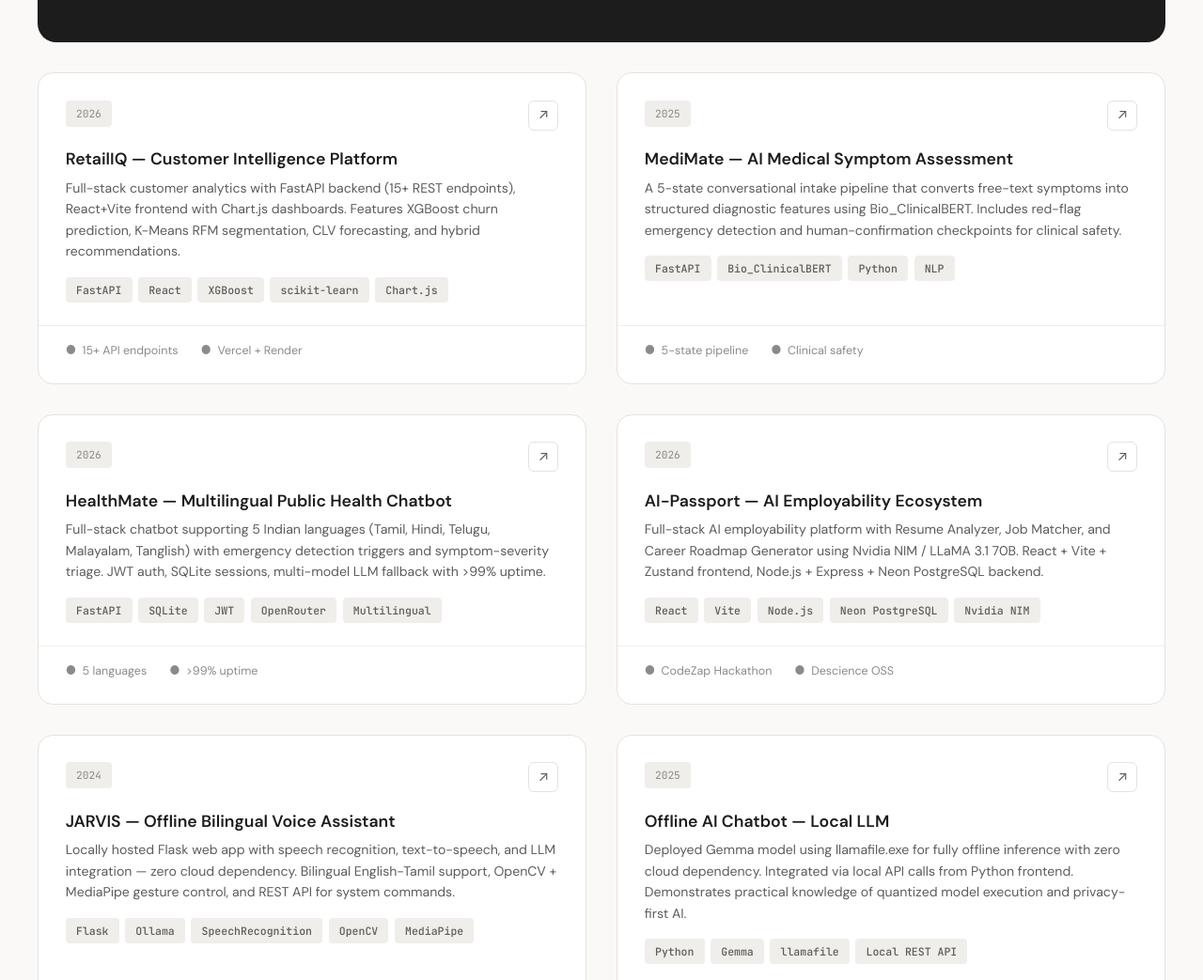
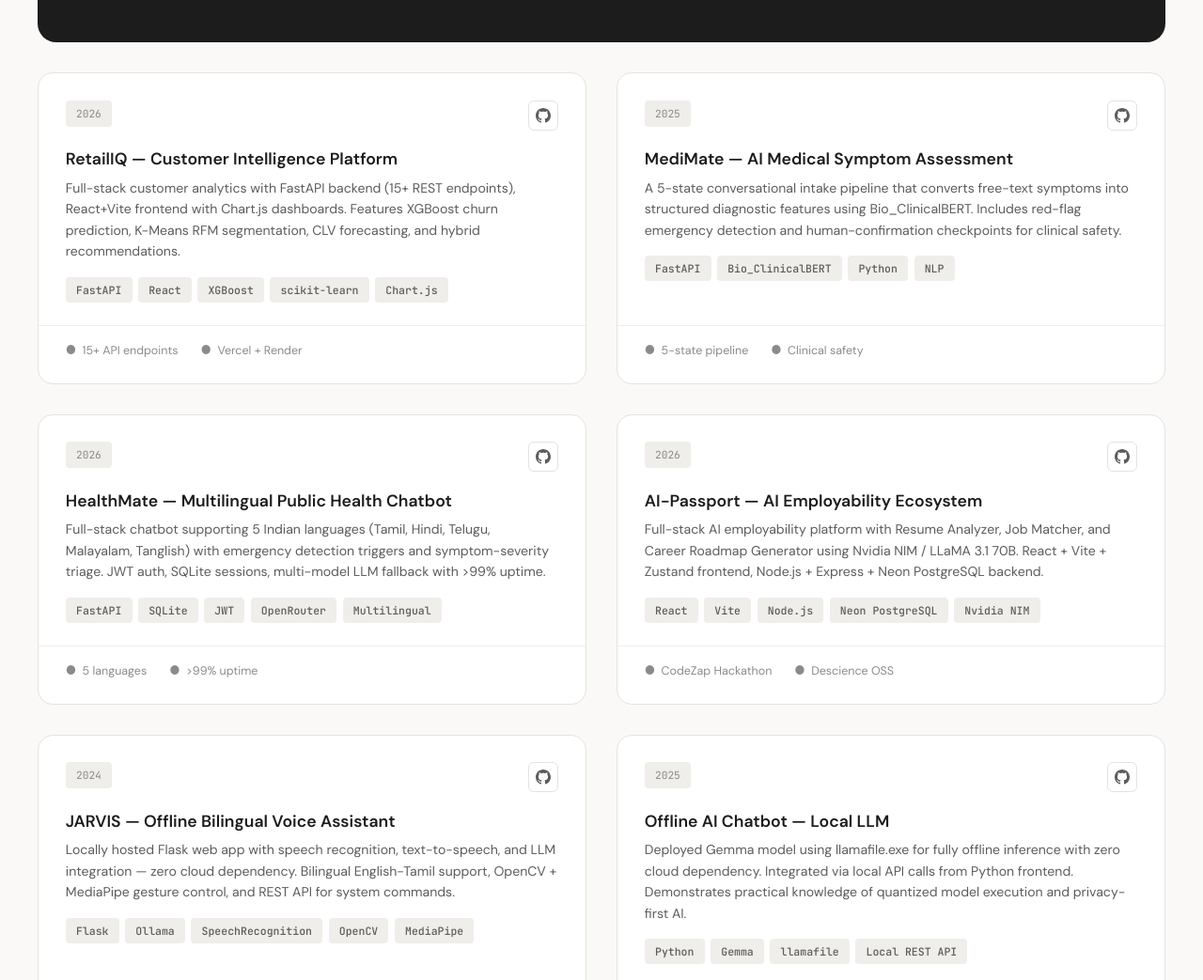
Before and after one commit to Manish7sgf/portfolio, a plain HTML site: page index.html in a window 1280 px wide. Shown: the part 3130-4173 px from the top of the page at 94% size. Drawn offline with Linux system fonts and the light colour scheme.

Commit message:
design: replace all project card up-arrow icons with the official GitHub brand SVG

```diff
--- a/index.html
+++ b/index.html
@@ -1835,7 +1835,7 @@
                         <span class="project-year">2026</span>
                         <div class="project-links">
                             <a href="https://github.com/Manish7sgf/Retail-E-commerce-Customer-Behavior-Analysis"
-                                target="_blank" title="GitHub">↗</a>
+                                target="_blank" title="GitHub"><svg xmlns="http://www.w3.org/2000/svg" width="16" height="16" viewBox="0 0 24 24" fill="currentColor"><path d="M12 0c-6.626 0-12 5.373-12 12 0 5.302 3.438 9.8 8.207 11.387.599.111.793-.261.793-.577v-2.234c-3.338.726-4.033-1.416-4.033-1.416-.546-1.387-1.333-1.756-1.333-1.756-1.089-.745.083-.729.083-.729 1.205.084 1.839 1.237 1.839 1.237 1.07 1.834 2.807 1.304 3.492.997.107-.775.418-1.305.762-1.604-2.665-.305-5.467-1.334-5.467-5.931 0-1.311.469-2.381 1.236-3.221-.124-.303-.535-1.524.117-3.176 0 0 1.008-.322 3.301 1.23.957-.266 1.983-.399 3.003-.404 1.02.005 2.047.138 3.006.404 2.291-1.552 3.297-1.23 3.297-1.23.653 1.653.242 2.874.118 3.176.77.84 1.235 1.911 1.235 3.221 0 4.609-2.807 5.624-5.479 5.921.43.372.823 1.102.823 2.222v3.293c0 .319.192.694.801.576 4.765-1.589 8.199-6.086 8.199-11.386 0-6.627-5.373-12-12-12z"/></svg></a>
                         </div>
                     </div>
                     <div class="project-body">
@@ -1864,7 +1864,7 @@
                     <div class="project-header">
                         <span class="project-year">2025</span>
                         <div class="project-links">
-                            <a href="https://github.com/Manish7sgf/Medimate" target="_blank" title="GitHub">↗</a>
+                            <a href="https://github.com/Manish7sgf/Medimate" target="_blank" title="GitHub"><svg xmlns="http://www.w3.org/2000/svg" width="16" height="16" viewBox="0 0 24 24" fill="currentColor"><path d="M12 0c-6.626 0-12 5.373-12 12 0 5.302 3.438 9.8 8.207 11.387.599.111.793-.261.793-.577v-2.234c-3.338.726-4.033-1.416-4.033-1.416-.546-1.387-1.333-1.756-1.333-1.756-1.089-.745.083-.729.083-.729 1.205.084 1.839 1.237 1.839 1.237 1.07 1.834 2.807 1.304 3.492.997.107-.775.418-1.305.762-1.604-2.665-.305-5.467-1.334-5.467-5.931 0-1.311.469-2.381 1.236-3.221-.124-.303-.535-1.524.117-3.176 0 0 1.008-.322 3.301 1.23.957-.266 1.983-.399 3.003-.404 1.02.005 2.047.138 3.006.404 2.291-1.552 3.297-1.23 3.297-1.23.653 1.653.242 2.874.118 3.176.77.84 1.235 1.911 1.235 3.221 0 4.609-2.807 5.624-5.479 5.921.43.372.823 1.102.823 2.222v3.293c0 .319.192.694.801.576 4.765-1.589 8.199-6.086 8.199-11.386 0-6.627-5.373-12-12-12z"/></svg></a>
                         </div>
                     </div>
                     <div class="project-body">
@@ -1892,7 +1892,7 @@
                     <div class="project-header">
                         <span class="project-year">2026</span>
                         <div class="project-links">
-                            <a href="https://github.com/Manish7sgf" target="_blank" title="GitHub">↗</a>
+                            <a href="https://github.com/Manish7sgf" target="_blank" title="GitHub"><svg xmlns="http://www.w3.org/2000/svg" width="16" height="16" viewBox="0 0 24 24" fill="currentColor"><path d="M12 0c-6.626 0-12 5.373-12 12 0 5.302 3.438 9.8 8.207 11.387.599.111.793-.261.793-.577v-2.234c-3.338.726-4.033-1.416-4.033-1.416-.546-1.387-1.333-1.756-1.333-1.756-1.089-.745.083-.729.083-.729 1.205.084 1.839 1.237 1.839 1.237 1.07 1.834 2.807 1.304 3.492.997.107-.775.418-1.305.762-1.604-2.665-.305-5.467-1.334-5.467-5.931 0-1.311.469-2.381 1.236-3.221-.124-.303-.535-1.524.117-3.176 0 0 1.008-.322 3.301 1.23.957-.266 1.983-.399 3.003-.404 1.02.005 2.047.138 3.006.404 2.291-1.552 3.297-1.23 3.297-1.23.653 1.653.242 2.874.118 3.176.77.84 1.235 1.911 1.235 3.221 0 4.609-2.807 5.624-5.479 5.921.43.372.823 1.102.823 2.222v3.293c0 .319.192.694.801.576 4.765-1.589 8.199-6.086 8.199-11.386 0-6.627-5.373-12-12-12z"/></svg></a>
                         </div>
                     </div>
                     <div class="project-body">
@@ -1921,7 +1921,7 @@
                     <div class="project-header">
                         <span class="project-year">2026</span>
                         <div class="project-links">
-                            <a href="https://github.com/Manish7sgf/AI-Passport" target="_blank" title="GitHub">↗</a>
+                            <a href="https://github.com/Manish7sgf/AI-Passport" target="_blank" title="GitHub"><svg xmlns="http://www.w3.org/2000/svg" width="16" height="16" viewBox="0 0 24 24" fill="currentColor"><path d="M12 0c-6.626 0-12 5.373-12 12 0 5.302 3.438 9.8 8.207 11.387.599.111.793-.261.793-.577v-2.234c-3.338.726-4.033-1.416-4.033-1.416-.546-1.387-1.333-1.756-1.333-1.756-1.089-.745.083-.729.083-.729 1.205.084 1.839 1.237 1.839 1.237 1.07 1.834 2.807 1.304 3.492.997.107-.775.418-1.305.762-1.604-2.665-.305-5.467-1.334-5.467-5.931 0-1.311.469-2.381 1.236-3.221-.124-.303-.535-1.524.117-3.176 0 0 1.008-.322 3.301 1.23.957-.266 1.983-.399 3.003-.404 1.02.005 2.047.138 3.006.404 2.291-1.552 3.297-1.23 3.297-1.23.653 1.653.242 2.874.118 3.176.77.84 1.235 1.911 1.235 3.221 0 4.609-2.807 5.624-5.479 5.921.43.372.823 1.102.823 2.222v3.293c0 .319.192.694.801.576 4.765-1.589 8.199-6.086 8.199-11.386 0-6.627-5.373-12-12-12z"/></svg></a>
                         </div>
                     </div>
                     <div class="project-body">
@@ -1950,7 +1950,7 @@
                     <div class="project-header">
                         <span class="project-year">2024</span>
                         <div class="project-links">
-                            <a href="https://github.com/Manish7sgf" target="_blank" title="GitHub">↗</a>
+                            <a href="https://github.com/Manish7sgf" target="_blank" title="GitHub"><svg xmlns="http://www.w3.org/2000/svg" width="16" height="16" viewBox="0 0 24 24" fill="currentColor"><path d="M12 0c-6.626 0-12 5.373-12 12 0 5.302 3.438 9.8 8.207 11.387.599.111.793-.261.793-.577v-2.234c-3.338.726-4.033-1.416-4.033-1.416-.546-1.387-1.333-1.756-1.333-1.756-1.089-.745.083-.729.083-.729 1.205.084 1.839 1.237 1.839 1.237 1.07 1.834 2.807 1.304 3.492.997.107-.775.418-1.305.762-1.604-2.665-.305-5.467-1.334-5.467-5.931 0-1.311.469-2.381 1.236-3.221-.124-.303-.535-1.524.117-3.176 0 0 1.008-.322 3.301 1.23.957-.266 1.983-.399 3.003-.404 1.02.005 2.047.138 3.006.404 2.291-1.552 3.297-1.23 3.297-1.23.653 1.653.242 2.874.118 3.176.77.84 1.235 1.911 1.235 3.221 0 4.609-2.807 5.624-5.479 5.921.43.372.823 1.102.823 2.222v3.293c0 .319.192.694.801.576 4.765-1.589 8.199-6.086 8.199-11.386 0-6.627-5.373-12-12-12z"/></svg></a>
                         </div>
                     </div>
                     <div class="project-body">
@@ -1980,7 +1980,7 @@
                         <span class="project-year">2025</span>
                         <div class="project-links">
                             <a href="https://github.com/Manish7sgf/AI-Powered-Chat-Bot-" target="_blank"
-                                title="GitHub">↗</a>
+                                title="GitHub"><svg xmlns="http://www.w3.org/2000/svg" width="16" height="16" viewBox="0 0 24 24" fill="currentColor"><path d="M12 0c-6.626 0-12 5.373-12 12 0 5.302 3.438 9.8 8.207 11.387.599.111.793-.261.793-.577v-2.234c-3.338.726-4.033-1.416-4.033-1.416-.546-1.387-1.333-1.756-1.333-1.756-1.089-.745.083-.729.083-.729 1.205.084 1.839 1.237 1.839 1.237 1.07 1.834 2.807 1.304 3.492.997.107-.775.418-1.305.762-1.604-2.665-.305-5.467-1.334-5.467-5.931 0-1.311.469-2.381 1.236-3.221-.124-.303-.535-1.524.117-3.176 0 0 1.008-.322 3.301 1.23.957-.266 1.983-.399 3.003-.404 1.02.005 2.047.138 3.006.404 2.291-1.552 3.297-1.23 3.297-1.23.653 1.653.242 2.874.118 3.176.77.84 1.235 1.911 1.235 3.221 0 4.609-2.807 5.624-5.479 5.921.43.372.823 1.102.823 2.222v3.293c0 .319.192.694.801.576 4.765-1.589 8.199-6.086 8.199-11.386 0-6.627-5.373-12-12-12z"/></svg></a>
                         </div>
                     </div>
                     <div class="project-body">
```
